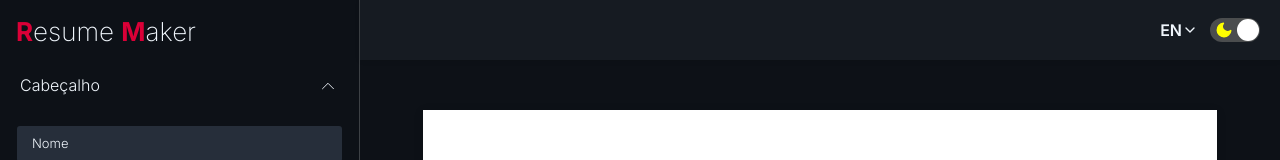
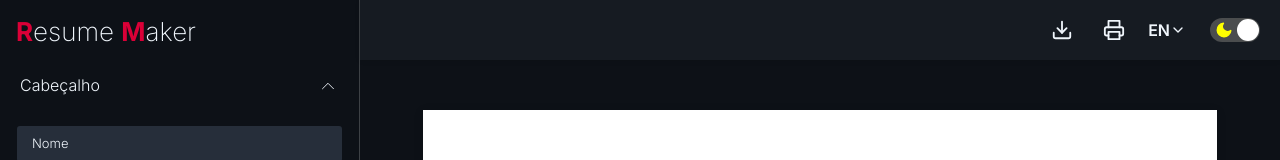
Before and after one commit to eldercarvalho/resume-maker, a React (Create React App) app: page / in a window 1280 px wide. Shown: the top 160 px of the page. Built offline with nearby package versions, Linux system fonts and the light colour scheme.

Commit message:
feat: :construction: create print and download pdf buttons

```diff
--- a/package.json
+++ b/package.json
@@ -17,6 +17,7 @@
     "@types/node": "^12.0.0",
     "@types/react": "^17.0.0",
     "@types/react-dom": "^17.0.0",
+    "html2pdf.js": "^0.9.3",
     "polished": "^4.1.3",
     "react": "^17.0.2",
     "react-dom": "^17.0.2",
--- /dev/null
+++ b/src/@types/html2pdf.js.d.ts
@@ -0,0 +1 @@
+declare module 'html2pdf.js';
--- /dev/null
+++ b/src/components/ActionButtons/index.tsx
@@ -0,0 +1,44 @@
+import * as html2pdf from 'html2pdf.js';
+
+import { FiDownload, FiPrinter } from 'react-icons/fi';
+
+import Button from '@/components/base/Button';
+import Tooltip from '@/components/base/Tooltip';
+import { decodedTextSpanIntersectsWith } from 'typescript';
+
+const ActionButtons: React.FC = () => {
+  const handleDownloadClick = () => {
+    const resume = document.querySelector('.sheet');
+
+    const opt = {
+      margin: 0,
+      filename: 'myresume.pdf',
+      image: { type: 'jpeg', quality: 0.98 },
+      html2canvas: { scale: 2 },
+      jsPDF: { unit: 'in', format: 'letter', orientation: 'portrait' },
+    };
+    html2pdf().from(resume).set(opt).save();
+  };
+
+  const handlePrintClick = () => {
+    window.print();
+  };
+
+  return (
+    <>
+      <Tooltip text="Download PDF">
+        <Button textOnly iconOnly onClick={handleDownloadClick}>
+          <FiDownload size={22} />
+        </Button>
+      </Tooltip>
+
+      <Tooltip text="Imprimir">
+        <Button textOnly iconOnly onClick={handlePrintClick}>
+          <FiPrinter size={22} />
+        </Button>
+      </Tooltip>
+    </>
+  );
+};
+
+export default ActionButtons;
--- a/src/components/Header/index.tsx
+++ b/src/components/Header/index.tsx
@@ -1,10 +1,12 @@
 import LanguageDropdown from '@/components/LanguageDropdown';
 import ThemeSwitch from '@/components/ThemeSwitch';
-
+import ActionButtons from '@/components/ActionButtons';
 import { Container } from './styles';
 
 const Header: React.FC = () => (
   <Container>
+    <ActionButtons />
+
     <LanguageDropdown />
 
     <ThemeSwitch />
--- a/src/components/Header/styles.ts
+++ b/src/components/Header/styles.ts
@@ -13,6 +13,10 @@ export const Container = styled.header`
   justify-content: flex-end;
   box-shadow: 0 1px 5px rgba(0, 0, 0, 0.1);
 
+  > * + * {
+    margin-left: 1.2rem;
+  }
+
   @media print {
     display: none;
   }
--- a/src/components/base/Button/style.ts
+++ b/src/components/base/Button/style.ts
@@ -31,7 +31,7 @@ export const Container = styled.button<IContainerProps>`
   height: 4rem;
   border: none;
   background: ${({ theme }) => theme.colors.primary};
-  color: ${({ theme }) => theme.colors.text};
+  color: ${({ isTextOnly, theme }) => (isTextOnly ? theme.colors.text : '#FFF')};
   transition: all 0.3s;
   border: 2px solid transparent;
   border-radius: 3px;
--- a/src/components/base/Tooltip/index.tsx
+++ b/src/components/base/Tooltip/index.tsx
@@ -4,13 +4,11 @@ interface TooltipProps {
   text: string;
 }
 
-const Tooltip: React.FC<TooltipProps> = ({ children, text }) => {
-  return (
-    <Container>
-      {children}
-      <span>{text}</span>
-    </Container>
-  );
-};
+const Tooltip: React.FC<TooltipProps> = ({ children, text }) => (
+  <Container>
+    {children}
+    <span>{text}</span>
+  </Container>
+);
 
 export default Tooltip;
--- a/src/components/templates/default/index.tsx
+++ b/src/components/templates/default/index.tsx
@@ -6,7 +6,7 @@ const Default: React.FC = () => {
   const { state } = useResume();
 
   return (
-    <Sheet>
+    <Sheet className="sheet">
       <Header>
         <h1>{state.name}</h1>
         <p>{state.title}</p>
```
Also changed, not shown: src/contexts/Resume.tsx (+1 -9 lines), 1 other file (tests, documents, lock files or other folders).
